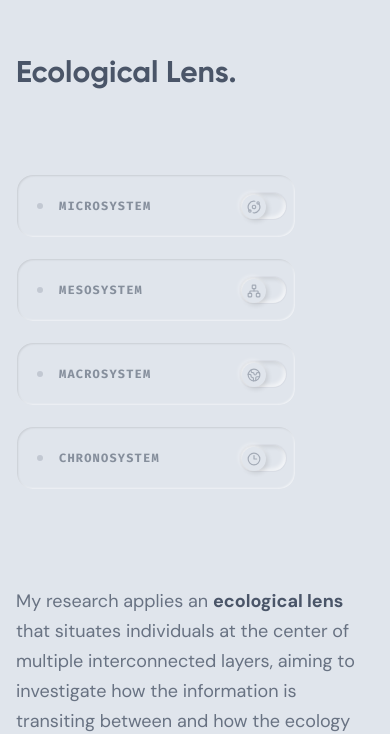
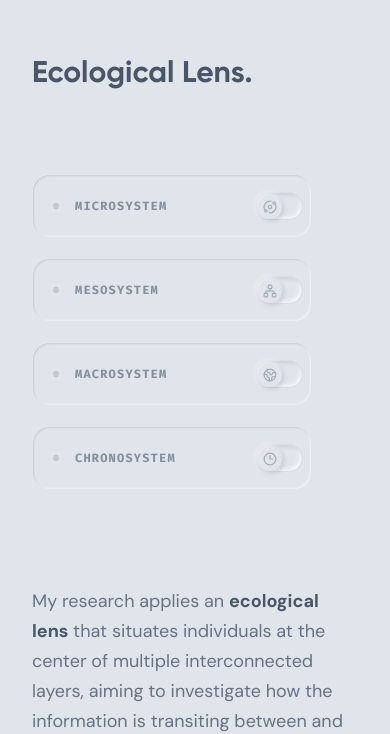
Before and after one commit to KefanXu/KefanXu_Web, a React (Vite) app: page / in a window 390 px wide. Shown: the part 4271-5005 px from the top of the page. Built offline with nearby package versions, Linux system fonts and the light colour scheme.

Commit message:
Fix mobile alignment in Research component
- Add `px-4 md:px-12` padding to the Ecological Lens section container to match Home component alignment
- Update flex alignment to `items-start lg:items-center` to ensure left alignment on mobile view while maintaining vertical centering on desktop

```diff
--- a/src/components/Research.tsx
+++ b/src/components/Research.tsx
@@ -35,7 +35,7 @@ export const Research: React.FC = () => {
 
       {/* Ecological Diagram Section - Above Publications */}
       <div className="mb-16">
-        <div className="w-full flex flex-col lg:flex-row items-center justify-between gap-10 lg:gap-16 py-8">
+        <div className="w-full flex flex-col lg:flex-row items-start lg:items-center justify-between gap-10 lg:gap-16 py-8 px-4 md:px-12">
           {/* Left controls */}
           <div className="shrink-0 max-w-lg">
             <div className="mb-4">
```
